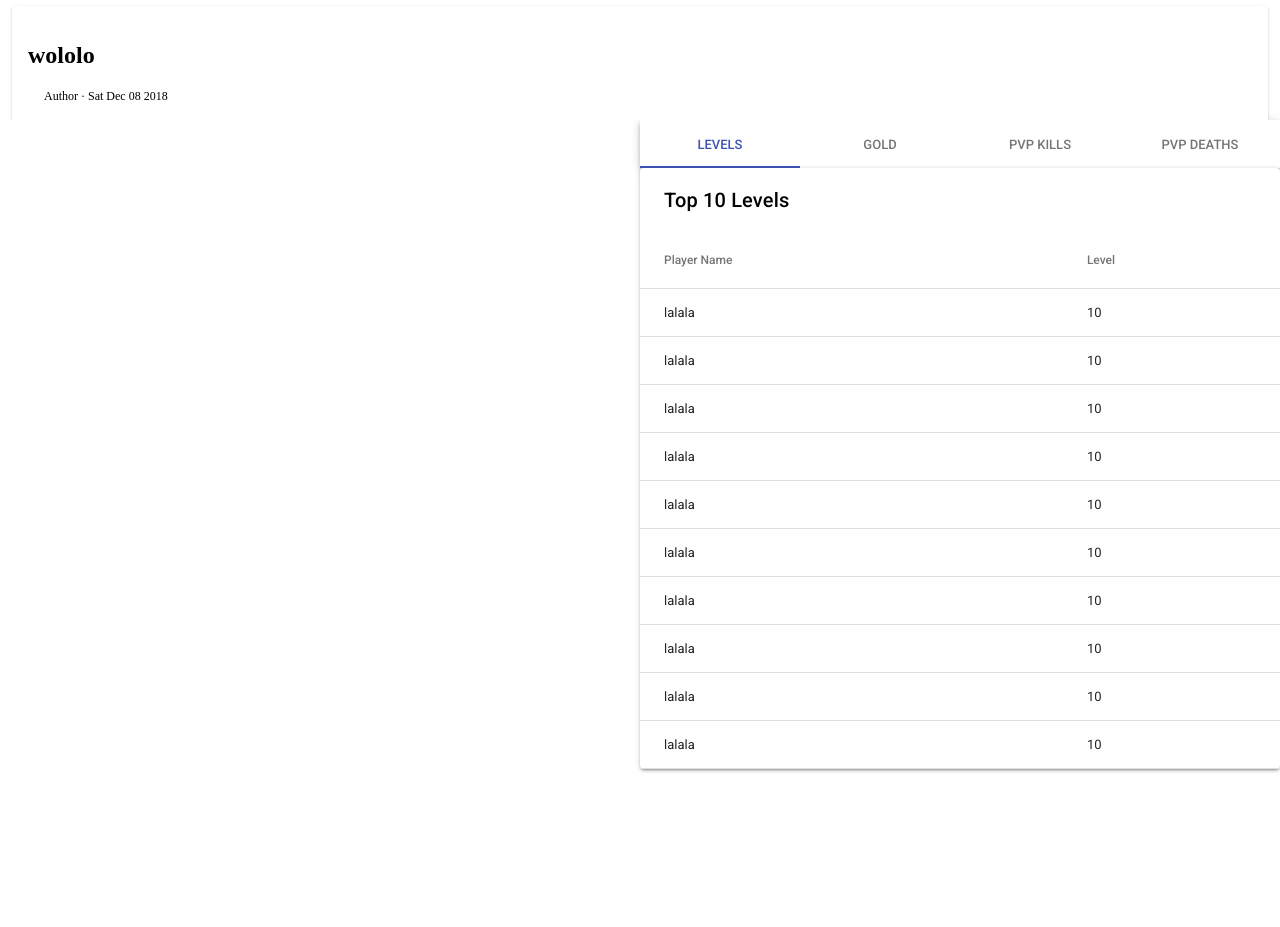
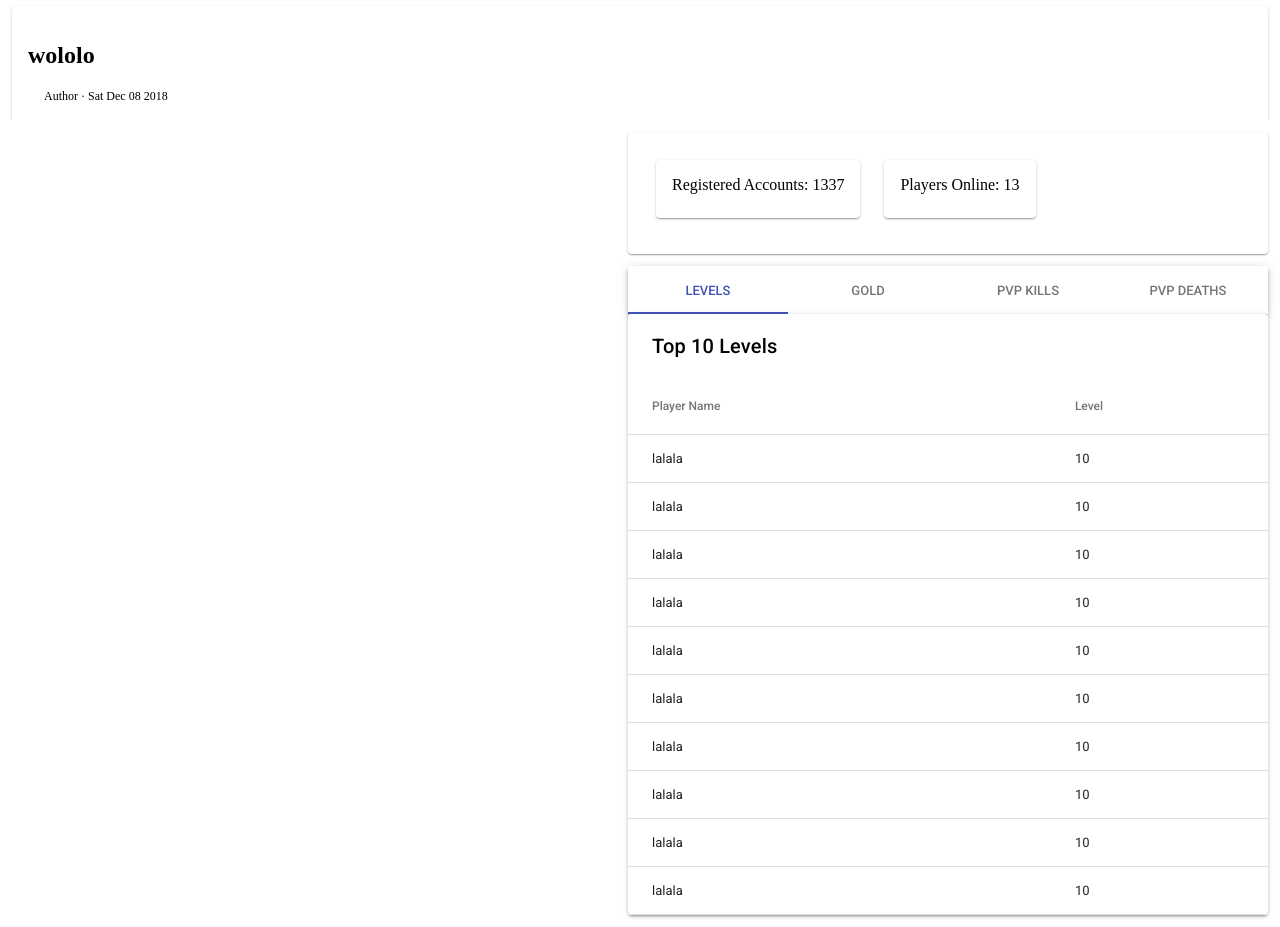
Before and after one commit to sizzlorox/idle-rpg-front-end, a React app: page / in a window 1280 px wide. Shown: the part 680-1607 px from the top of the page. Built offline with nearby package versions, Linux system fonts and the light colour scheme.

Commit message:
add(HomePageStats): Added a stat dashboard thing to homepage

```diff
--- /dev/null
+++ b/src/app/components/home-stats/HomeStats.js
@@ -0,0 +1,35 @@
+import React from 'react';
+import { withStyles } from "@material-ui/core";
+import Card from '@material-ui/core/Card';
+import CardContent from '@material-ui/core/CardContent';
+
+const styles = {
+  cardContainer: {
+    display: 'flex',
+    flexDirection: 'row',
+  },
+  card: {
+    margin: 12,
+  }
+};
+
+const PatchNote = (props) => {
+  const { classes, title, children } = props;
+  return (
+    <Card className={classes.card}>
+      <CardContent className={classes.cardContainer}>
+        <Card className={classes.card}>
+          <CardContent>
+            Registered Accounts: 1337
+          </CardContent>
+        </Card>
+        <Card className={classes.card}>
+          <CardContent>
+            Players Online: 13
+          </CardContent>
+        </Card>
+      </CardContent>
+    </Card>
+  );
+}
+export default withStyles(styles)(PatchNote);
--- a/src/app/components/leaderboard/Leaderboards.js
+++ b/src/app/components/leaderboard/Leaderboards.js
@@ -8,7 +8,9 @@ import Tab from '@material-ui/core/Tab';
 import LBTable from './LBTable';
 
 const styles = {
-
+  leaderBoardContainer: {
+    margin: 12,
+  },
 };
 
 const mockPlayers = Array(10).fill({
@@ -64,7 +66,7 @@ class Leaderboard extends React.Component {
 
   render() {
     return (
-      <React.Fragment>
+      <div className={this.props.classes.leaderBoardContainer}>
         <AppBar position="static" color="inherit">
           <Tabs
             value={this.state.value}
@@ -79,7 +81,7 @@ class Leaderboard extends React.Component {
           </Tabs>
         </AppBar>
         {this.getTabContainer()}
-      </React.Fragment>
+      </div>
     );
   }
 }
--- a/src/app/components/patch-notes/Card.js
+++ b/src/app/components/patch-notes/PatchNote.js
@@ -1,6 +1,5 @@
 import React from 'react';
 import { withStyles } from "@material-ui/core";
-import Typography from '@material-ui/core/Typography';
 import Card from '@material-ui/core/Card';
 import CardContent from '@material-ui/core/CardContent';
 
--- a/src/app/pages/Home.js
+++ b/src/app/pages/Home.js
@@ -2,8 +2,10 @@ import React from 'react';
 import Toolbar from '@material-ui/core/Toolbar';
 import Typography from '@material-ui/core/Typography';
 
+import HomeStats from '../components/home-stats/HomeStats';
 import Leaderboard from '../components/leaderboard/Leaderboards';
-import Card from '../components/patch-notes/Card';
+import PatchNote from '../components/patch-notes/PatchNote';
+import { withStyles } from '@material-ui/core';
 
 const styles = {
   patchNotesContainer: {
@@ -20,32 +22,40 @@ const styles = {
     maxHeight: 'calc(100% - 64px)',
     overflowX: 'hidden',
     overflowY: 'auto',
+  },
+  sideBarContainer: {
+    overflowX: 'hidden',
+    overflowY: 'auto',
+    flexShrink: 1,
+    minWidth: 240,
+    minHeight: '100%',
+    float: 'right'
   }
 };
 
-export default () => {
-  return (
+const Home = ({ classes }) => (
   <React.Fragment>
-      <div style={styles.patchNotesContainer}>
+    <div className={classes.patchNotesContainer}>
       <Toolbar>
         <Typography variant="h6" color="inherit">
           Patch Notes
         </Typography>
       </Toolbar>
-        <div style={styles.patchNotes}>
+      <div className={classes.patchNotes}>
         {Array(15).fill(undefined).map((card, index) => (
-            <Card key={index} title="wololo">
+          <PatchNote key={index} title="wololo">
             Lorem ipsum dolor sit amet, consectetur adipiscing elit. Mauris porta sagittis aliquet. Vestibulum scelerisque scelerisque molestie. Cras ornare tempor vehicula. Nulla egestas, magna vel eleifend scelerisque, ante enim congue mauris, a eleifend turpis nisl et enim. Morbi iaculis orci vel pretium faucibus. Curabitur posuere et leo eget sagittis. In pulvinar elit ac sodales porta. Nullam eget eleifend urna. Suspendisse eget arcu ligula. Integer in porttitor sem. Nullam nec sapien erat. Praesent velit odio, cursus id ullamcorper at, lacinia et neque. Morbi scelerisque lectus ipsum. Nulla gravida vulputate metus in varius. Ut vulputate, quam vel placerat cursus, nulla erat imperdiet enim, a accumsan mi magna eget risus.<br /><br />
             Donec rhoncus mi magna, quis pharetra ante molestie quis. Proin a dui nec lectus dignissim scelerisque. Morbi vel dolor volutpat, dictum est eu, vulputate nunc. Quisque auctor leo nec dolor pretium fringilla. Nullam pellentesque nec nisi eget scelerisque. Aliquam ex mi, volutpat in feugiat ac, pharetra non sapien. Morbi et diam at turpis porta ultricies sed ac sapien. Aenean non eros ac lectus egestas ultricies dapibus at enim. Suspendisse tempor diam dolor, sed efficitur erat aliquam nec. Cras eros felis, tempor ultricies velit id, mattis aliquet augue. Nam sodales tellus nec vestibulum sollicitudin. Mauris non massa a leo consequat interdum. Pellentesque ac nulla at odio sodales laoreet. Mauris posuere suscipit eros. Phasellus sit amet facilisis mauris. Donec sit amet tempor nisl.<br /><br />
             Morbi efficitur molestie lobortis. Vestibulum placerat molestie mi, a imperdiet quam egestas in. Vivamus nunc justo, ornare sit amet velit et, luctus scelerisque lorem. Fusce ante massa, blandit eget gravida ac, condimentum id tellus. Integer nec purus et risus condimentum ultricies. Maecenas pellentesque ipsum non tellus tristique, imperdiet auctor dolor rhoncus. Curabitur vulputate porttitor tincidunt. Interdum et malesuada fames ac ante ipsum primis in faucibus. Duis vehicula mi sed venenatis molestie. Phasellus blandit venenatis posuere. Ut at mauris et urna blandit tempor. Aliquam posuere rutrum sapien, vel bibendum magna auctor eu.<br /><br />
             Vestibulum ac turpis fermentum arcu sollicitudin auctor sed vel mauris. Cras eleifend enim turpis, nec molestie mi lacinia sit amet. Ut sit amet libero ac sem ornare tempus vitae eu orci. Mauris ullamcorper id nibh sed viverra. Phasellus dictum diam nec diam feugiat viverra. Nullam posuere malesuada nibh, vitae gravida ex convallis non. Sed a euismod est, eget porttitor sapien. Sed convallis lacus et ipsum semper, ut varius ligula sodales. Nunc nulla mi, fringilla a dui eget, tempor mollis nulla. Pellentesque ut condimentum urna, in semper odio. In id suscipit ligula.<br /><br />
             Aliquam eget nibh diam. Nunc vitae augue ut justo egestas lobortis. Etiam congue ut magna eget rutrum. Interdum et malesuada fames ac ante ipsum primis in faucibus. Nunc efficitur molestie odio, ac dignissim nisl tempor et. Vivamus id lectus vitae mi commodo tempus eget volutpat lectus. Curabitur luctus accumsan turpis. Curabitur eget velit at mauris blandit vulputate. In sit amet tempor felis, nec tempus dolor. Proin volutpat, leo et tempus accumsan, nunc felis pretium velit, et tristique est mi quis nisl. Etiam ac diam malesuada, consequat arcu ut, tempor lorem.
-          </Card>))}
+        </PatchNote>))}
       </div>
     </div>
-      <div style={{ flexShrink: 1, minWidth: 240, minHeight: '100%', float: 'right' }}>
+    <div className={classes.sideBarContainer}>
+      <HomeStats />
       <Leaderboard />
     </div>
   </React.Fragment>
-  )
-};
+);
+export default withStyles(styles)(Home);
```
Lines whose indentation alone changed are shown as unchanged.
